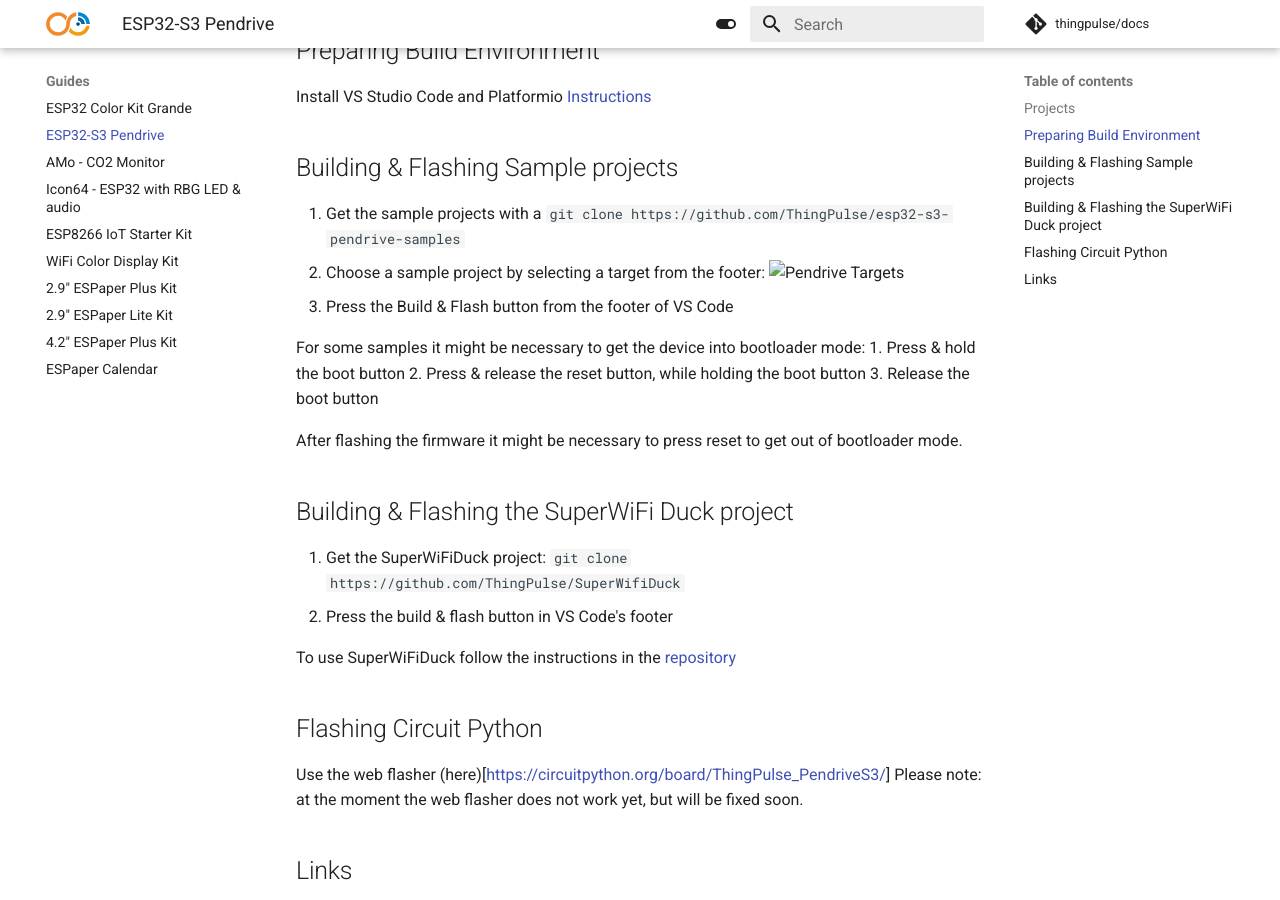
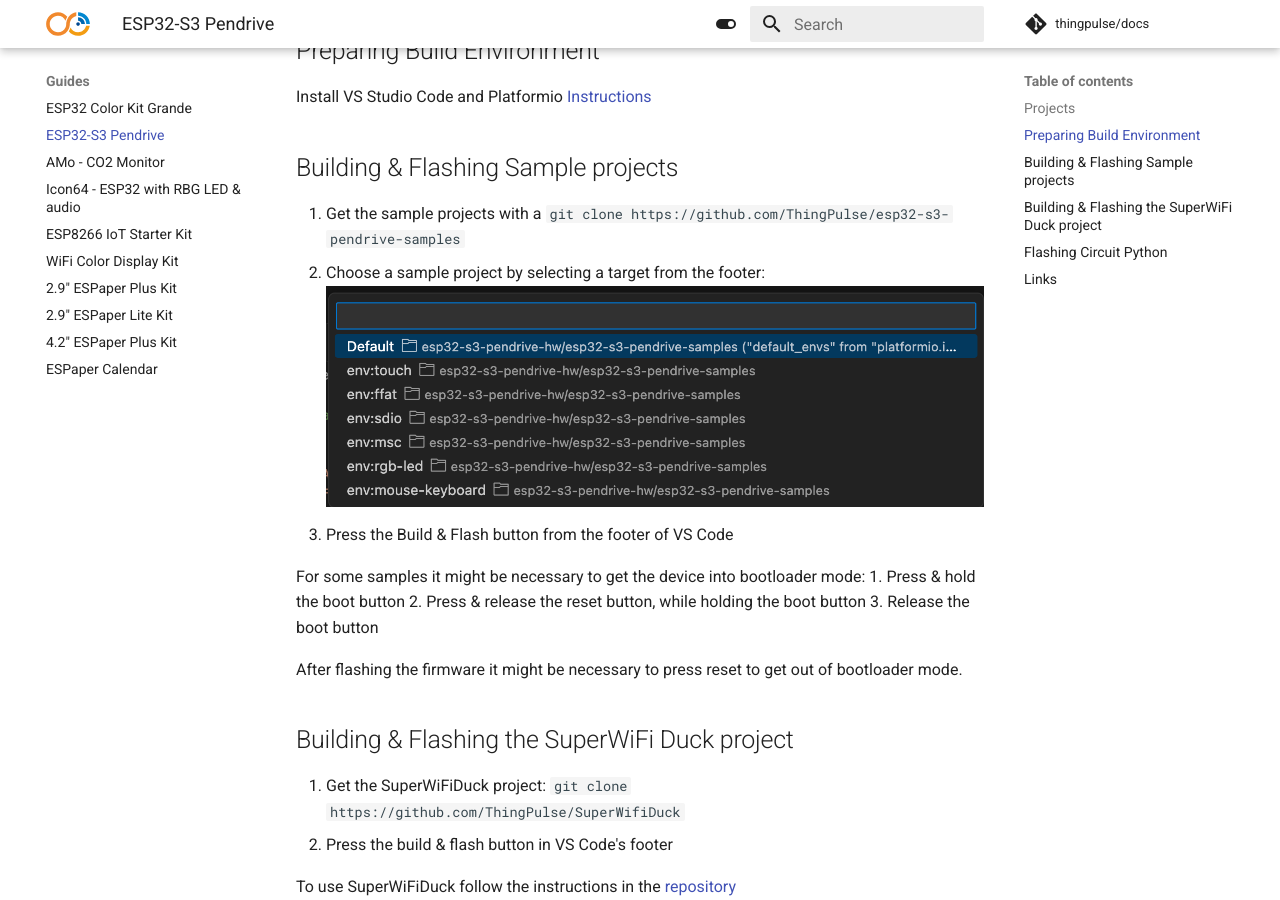
Before and after one commit to ThingPulse/docs, an MkDocs documentation site: the page built from docs/guides/esp32-s3-pendrive.md, in a window 1280 px wide and 900 px high, scrolled down 836 px. Built offline with MkDocs 1.6.1 and Material for MkDocs 9.7.7, drawn with Linux system fonts in a browser that asks for light colours; comment, search, counter and statistics services are not loaded.

Commit message:
Fix image

```diff
--- a/docs/guides/esp32-s3-pendrive.md
+++ b/docs/guides/esp32-s3-pendrive.md
@@ -13,7 +13,7 @@
 
 ## Building & Flashing Sample projects
 1. Get the sample projects with a `git clone https://github.com/ThingPulse/esp32-s3-pendrive-samples`
-2. Choose a sample project by selecting a target from the footer: ![Pendrive Targets](../img/guides/pendrive-sample-targets.png)
+2. Choose a sample project by selecting a target from the footer: ![Pendrive Targets](../img/guides/pendrive-s3/pendrive-sample-targets.png)
 3. Press the Build & Flash button from the footer of VS Code
 
 For some samples it might be necessary to get the device into bootloader mode:
```
